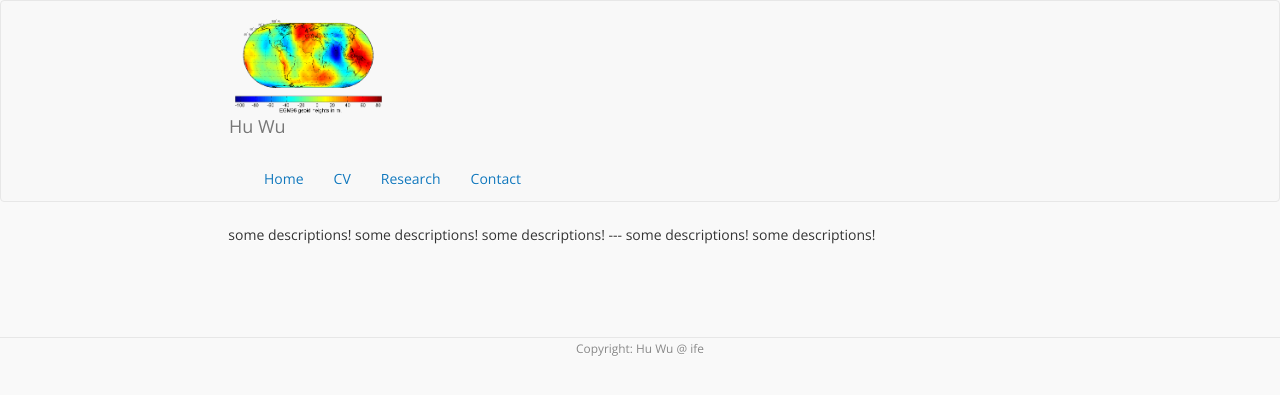
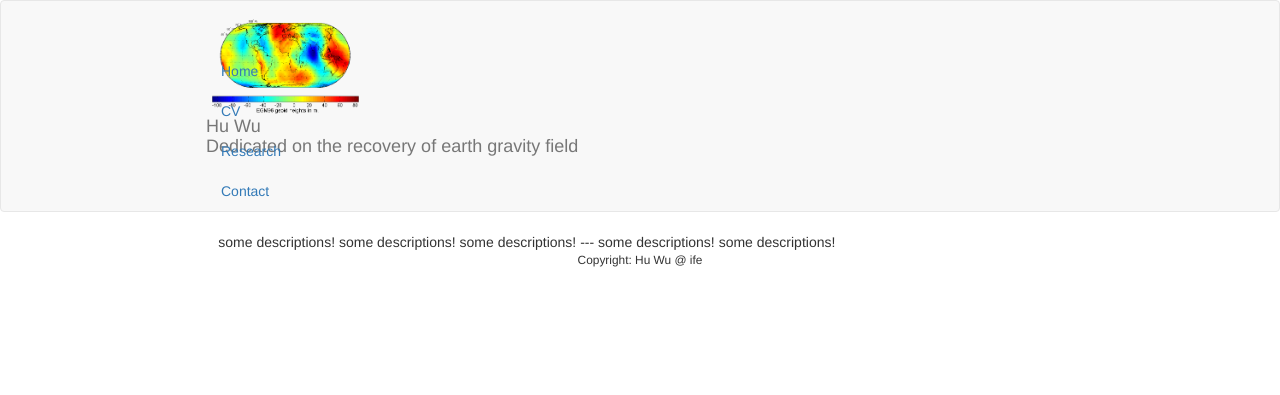
Before and after one commit to DDLearning/homepage, a Jekyll site: the page built from index.html, in a window 1280 px wide. Shown: the top 395 px of the page. Built offline with Jekyll 4.4.1, drawn with Linux system fonts in a browser that asks for light colours; nearby versions of some CDN libraries; the list of posts is cut into pages by our own code.

Commit message:
default layout
- removed all user defined css

```diff
--- a/_layouts/default.html
+++ b/_layouts/default.html
@@ -22,17 +22,17 @@
     <!-- Le styles -->
     <link href="//netdna.bootstrapcdn.com/bootstrap/3.0.1/css/bootstrap.min.css" rel="stylesheet">
     <link href="//netdna.bootstrapcdn.com/font-awesome/4.2.0/css/font-awesome.min.css" rel="stylesheet">
-    <link href="/homepage/css/typo.css" rel="stylesheet">
+    <!--link href="/homepage/css/typo.css" rel="stylesheet">
     <link href="/homepage/css/style.css?body=1" rel="stylesheet" type="text/css" media="all">
     <link href="/homepage/css/syntax.css" rel="stylesheet" type="text/css" media="all">
-    <link href="/homepage/css/pengx.css" rel="stylesheet">
+    <link href="/homepage/css/pengx.css" rel="stylesheet"-->
     <link href='http://fonts.googleapis.com/css?family=Open+Sans:400italic,400' rel='stylesheet' type='text/css'>
 
     <!-- javascript files -->
     <script src="http://code.jquery.com/jquery-1.10.1.min.js"></script>
     <script src="http://code.jquery.com/jquery-migrate-1.2.1.min.js"></script>
     <script src="//netdna.bootstrapcdn.com/bootstrap/3.0.1/js/bootstrap.min.js"></script>
-    <script type="text/javascript" src="/homepage/js/pengx.js"></script>
+    <!--script type="text/javascript" src="/homepage/js/pengx.js"></script-->
 
     <!--link rel="shortcut icon" href="/homepage/image/favicon.ico"-->
     <!-- Le fav and touch icons -->
@@ -47,12 +47,13 @@
 
   <body id="scroll-pane" data-spy="scroll" data-target="#time-list-nav">
     <div class="wrapper">
+
       <!-- 导航条 -->
       <nav class="navbar navbar-default" role="navigation">
         <div class="row container">
           <div class="col-md-8 col-md-offset-2">
             <a class="navbar-brand" href="http://www.ife.uni-hannover.de/wu.html?&L=1">
-                <img height="100px" src="imgs/cover.png"/> Hu Wu
+                <img height="100px" src="imgs/cover.png"/> Hu Wu</br> Dedicated on the recovery of earth gravity field
             </a>
           </div>
         </div>
@@ -69,6 +70,7 @@
 
       <!-- 正文 -->
       {{ content }}
+
       <!-- 底部声明 -->
       <div class="row bottom">
         <small>
```
